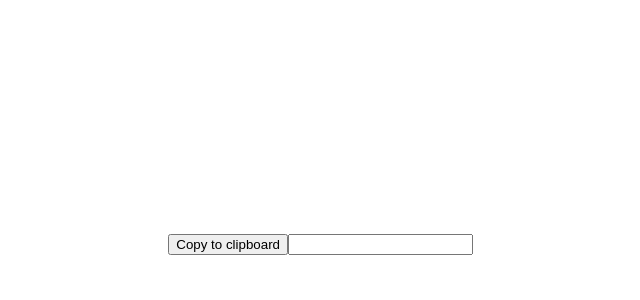
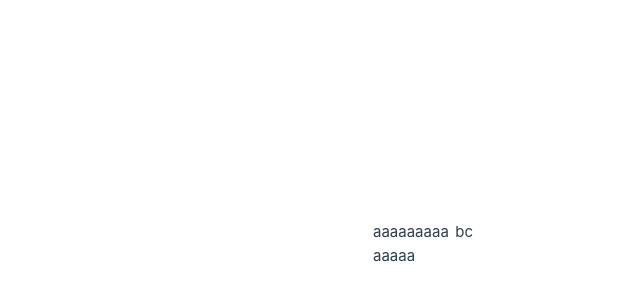
Before and after one commit to seiya2130/VueLab, a Vue app in the folder VueLab/: page / in a window 1280 px wide. Shown: the part 156-456 px from the top of the page, without its empty margins (167-807 px from the left). Built offline with nearby package versions, Linux system fonts and the light colour scheme.

Commit message:
feat: flex検証

```diff
--- a/VueLab/package.json
+++ b/VueLab/package.json
@@ -19,6 +19,7 @@
     "@vitejs/plugin-vue": "^5.2.1",
     "@vue/tsconfig": "^0.7.0",
     "npm-run-all2": "^7.0.2",
+    "sass-embedded": "^1.83.4",
     "typescript": "~5.6.3",
     "vite": "^6.0.5",
     "vite-plugin-vue-devtools": "^7.6.8",
--- a/VueLab/src/App.vue
+++ b/VueLab/src/App.vue
@@ -1,9 +1,25 @@
 <template>
-  <ClipBoard />
+  <div class="parent">
+    <div class="child">aaaaaaaaaaaaaa</div>
+    <div>b</div>
+    <div>c</div>
+  </div>
 </template>
 
 <script setup lang="ts">
-import Parent from './components/Parent.vue';
 import ClipBoard from './components/ClipBoard.vue';
 
 </script>
+<style
+  scoped
+  lang="scss"
+>
+  .parent {
+    display: flex;
+    width: 100px;
+  }
+  .child {
+   min-width: 0;
+   overflow-wrap: break-word;
+  }
+</style>
```
Also changed, not shown: 1 other file (tests, documents, lock files or other folders).
